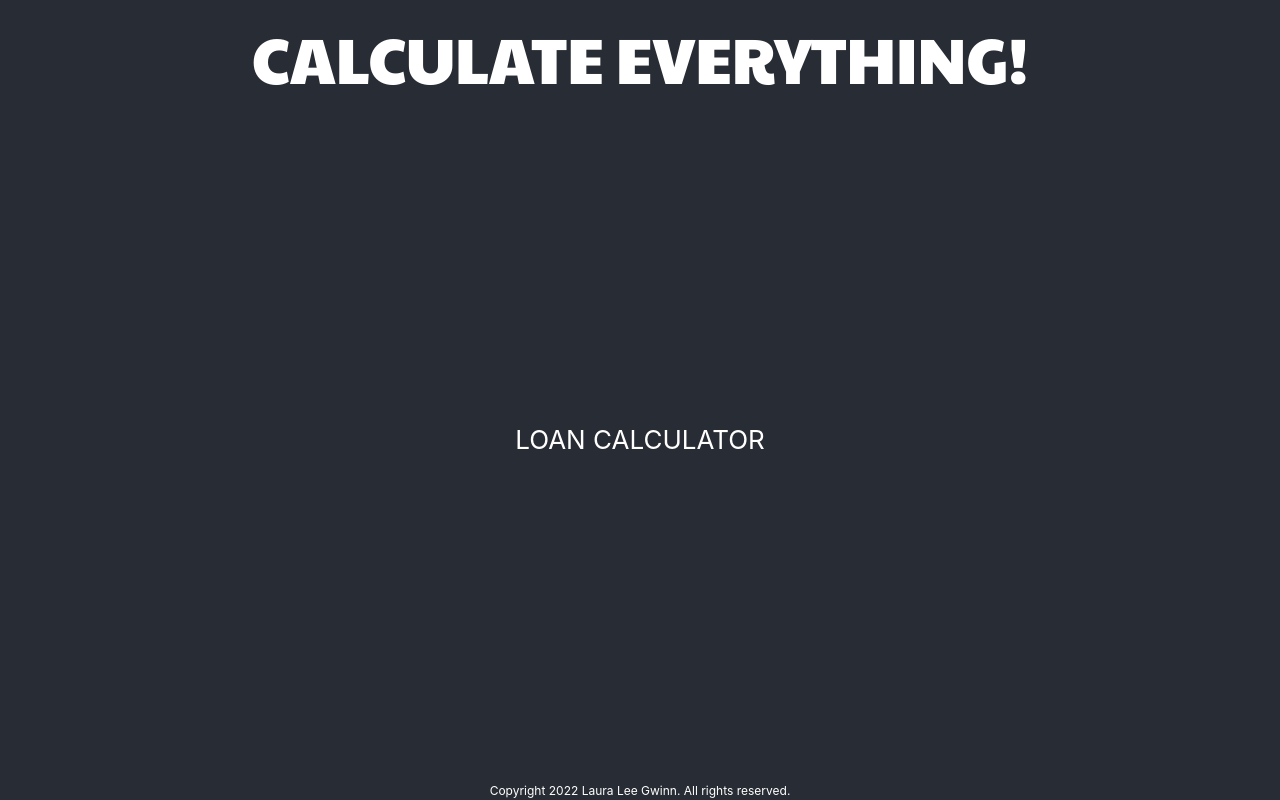
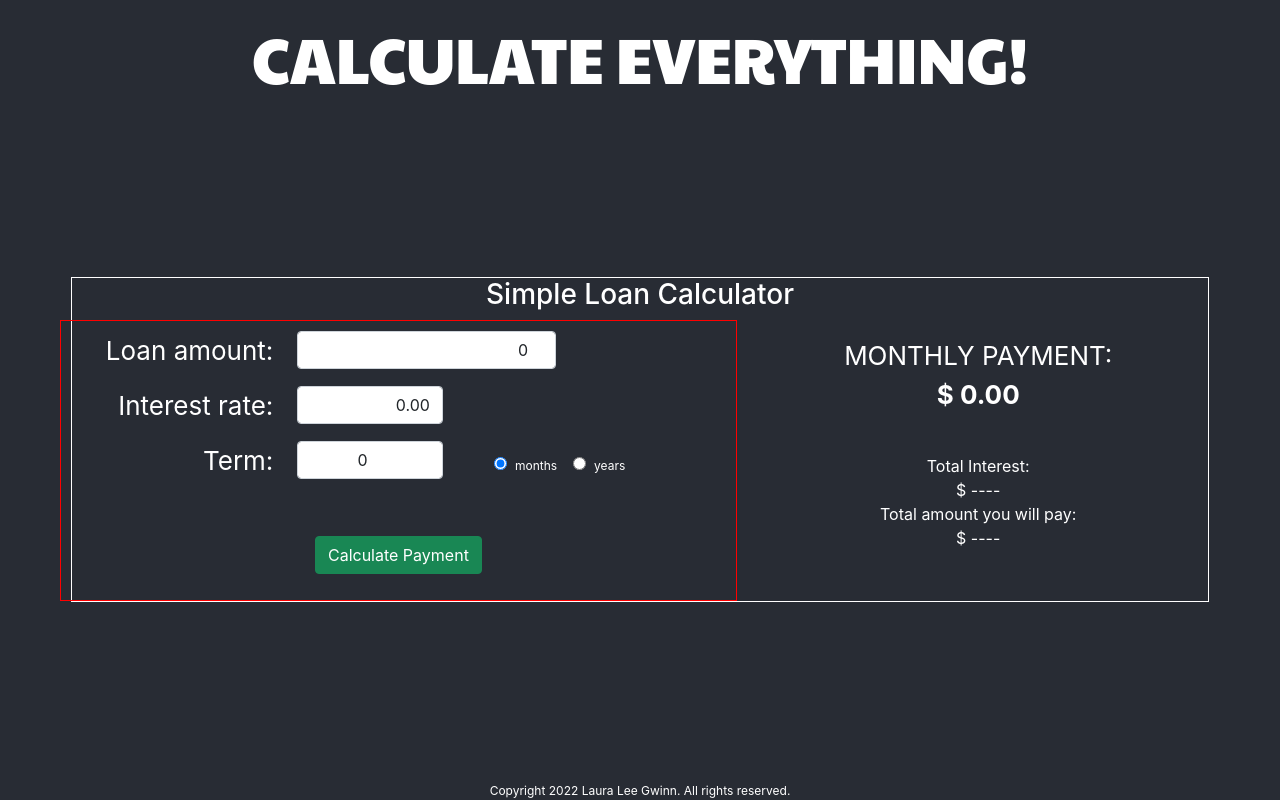
Before and after one commit to LLGwinn/CalculateEverything, a React (Create React App) app in the folder frontend/calc-everything/: page /loan in a window 1280 px wide. Built offline with nearby package versions, Linux system fonts and the light colour scheme.

Commit message:
loan calc working w/pmt amt based on months

```diff
--- a/frontend/calc-everything/src/App.css
+++ b/frontend/calc-everything/src/App.css
@@ -11,19 +11,9 @@
   color: white;
 }
 
-/* .App-header {
-  background-color: #282c34;
-  min-height: 100vh;
-  display: flex;
-  flex-direction: column;
-  align-items: center;
-  justify-content: center;
-  font-size: calc(10px + 2vmin);
-  color: white;
-} */
-
 .App-header {
   align-self: center;
+  width: 100%;
 }
 
 .App-link {
--- /dev/null
+++ b/frontend/calc-everything/src/Loan.css
@@ -0,0 +1,14 @@
+.Loan {
+    width: 90%;
+    margin:auto;
+    border: solid white 1px;
+}
+
+.Loan-form {
+    border: solid  red 1px;
+    padding: 10px;
+}
+
+.Loan-radio {
+    font-size: .75rem;
+}
--- a/frontend/calc-everything/src/Loan.js
+++ b/frontend/calc-everything/src/Loan.js
@@ -1,9 +1,135 @@
+import {useEffect, useState} from 'react';
+import {formatNumber, calculateLoanPmt} from './helpers';
+import './Loan.css';
+
+function Loan() {
+    const [formData, setFormData] = useState(
+        {principle: '0.00',
+         interest: '0.00',
+         term: 0,
+         timeDivs: "months"}
+    )
+
+    const [payment, setPayment] = useState("0.00");
 
 
-function Loan() {
+    // useEffect(() => {
+    //     setFormData(data => {
+    //         console.log(parseFloat(data.principle).toFixed(2))
+    //         return {...data, [data.principle]: parseFloat(data.principle).toFixed(2)}
+    //     })
+    // }, [payment])
+
+    const handleChange = evt => {
+        const {name, value} = evt.target;
+        setFormData(data => {
+            return {...data, [name]:value}
+        })
+    }
+
+    const calculate = (evt) => {
+        evt.preventDefault();
+        let rawCalculation = calculateLoanPmt(formData.principle, formData.interest, formData.term);
+        setFormData(data => {
+            return {...data, [data.principle]:formatNumber(data.principle)}
+        })
+        let formattedPmt = formatNumber(rawCalculation);
+        setPayment(formattedPmt);
+    }
+
     return (
-        <div>
-            LOAN CALCULATOR
+        <div className='Loan'>
+            <div className='h3'>Simple Loan Calculator</div>
+                <div className='row'>
+
+                    <div className='Loan-form col-7'>
+                        <form>
+                            <div className='row mb-2'>
+                                <div className="col-4 text-end">
+                                    <label htmlFor="principle" className="form-label">Loan amount:</label>
+                                </div>
+                                <div className='col-5'>
+                                    <input type="number" step=".01" min="0"
+                                        className="form-control text-end"
+                                        name="principle"
+                                        value={parseFloat(formData.principle)}
+                                        onChange={handleChange}
+                                    />
+                                </div>
+                            </div>
+
+                            <div className='row mb-2'>
+                                <div className='col-4 text-end'>
+                                    <label htmlFor="interest" className="form-label">Interest rate:</label>
+                                </div>
+                                <div className='col-3'>
+                                    <input type="text"
+                                        className="form-control text-end"
+                                        name="interest"
+                                        value={formData.interest}
+                                        onChange={handleChange}
+                                    />
+                                </div>
+                            </div>
+
+                            <div className='row mb-5'>
+                                <div className='col-4 text-end'>
+                                    <label htmlFor="term" className="form-label">Term:</label>
+                                </div>
+                                <div className='col-3'>
+                                    <input type="number"
+                                        className="form-control text-center "
+                                        name="term"
+                                        value={formData.term}
+                                        onChange={handleChange}
+                                    />
+                                </div>
+                                <div className="form-check col-auto">
+                                    <input type="radio"
+                                        className="months"
+                                        id="months"
+                                        name="timeDivs"
+                                        checked={true}
+                                        value={formData.timeDivs}
+                                        onChange={handleChange}
+                                    />
+                                    <label className="Loan-radio form-check-label ps-2" htmlFor="months">months</label>
+                                </div>
+                                <div className="form-check col-auto ps-1">
+                                    <input type="radio"
+                                        className="years"
+                                        id="years"
+                                        name="timeDivs"
+                                        value={formData.timeDivs}
+                                        onChange={handleChange}
+                                    />
+                                    <label className="Loan-radio form-check-label ps-2" htmlFor="years">years</label>
+                                </div>
+
+
+                            </div>
+
+                            <div className='row mb-3 '>
+                                <button type="submit"
+                                        className="btn btn-success col-auto mx-auto"
+                                        onClick={calculate}>Calculate Payment</button>
+                            </div>
+                        </form>
+                    </div>
+                    <div className='col-5'>
+                        <div className='row justify-content-center py-3'>
+                            MONTHLY PAYMENT:<br/><b> $ {payment}</b>
+                        </div>
+                        <div className='row justify-content-center pt-4 fs-6'>
+                            Total Interest:<br/> $ ----
+                        </div>
+                        <div className='row justify-content-center fs-6'>
+                            Total amount you will pay:<br/> $ ----
+                        </div>
+                    </div>
+                </div>
+
+
         </div>
     )
 }
--- a/frontend/calc-everything/src/PlainCalc.css
+++ b/frontend/calc-everything/src/PlainCalc.css
@@ -4,22 +4,18 @@
 
 .PlainCalc-calculator {
     border: solid white 2px;
-    padding: 10px 10px 20px 20px;
+    padding: 10px 20px 20px 20px;
     border-radius: 8px;
     box-shadow: 5px 8px 18px #7091e3;
+    max-width: 400px;
 }
 
 .PlainCalc-display {
     border: solid white 1px;
     margin-bottom: 10px;
-    /* font-size: 2rem; */
     padding: 5px;
     text-align: right;
 }
-
-/* .PlainCalc-keypad {
-    align-self: center;
-} */
 
 .PlainCalc-number {
     border: solid white 2px;
@@ -37,7 +33,6 @@
 
 .PlainCalc-operator {
     border: solid white 1px;
-    /* margin-bottom: 10px; */
     font-size: 1.25rem;
     min-width: 49px;
     font-weight: bolder;
@@ -45,16 +40,8 @@
 
 .PlainCalc-equals {
     border: solid white 1px;
-    /* margin-bottom: 10px; */
     font-size: 1.5rem;
     min-width: 100px;
-}
-
-.PlainCalc-memory {
-    border: solid white 1px;
-    /* margin-bottom: 10px; */
-    width: 54px;
-    font-size: smaller;
 }
 
 .PlainCalc-clear {
--- /dev/null
+++ b/frontend/calc-everything/src/helpers.js
@@ -0,0 +1,26 @@
+/** Formats a number to have two decimal places and commas for thousands */
+function formatNumber(num) {
+    const numWithDecimals = parseFloat(num).toFixed(2);
+    const numArray = numWithDecimals.split("");
+
+    if (isNaN(num) || num == Infinity || num < 0) return '--';
+    if (numArray.length < 7) return numWithDecimals;
+
+    for (let i=numArray.length-6; i>=1; i=i-3) {
+        numArray.splice(i, 0, ',')
+    }
+
+    return numArray.join('');
+}
+
+/** Simple loan calculation
+ *  args: principle amt, interest rate, term of loan
+ */
+function calculateLoanPmt(prin, int, time) {
+    const annualRate = (parseFloat(int/100)) / 12;
+    const simplified = Math.pow((1 + annualRate), time);
+
+    return (prin * ((annualRate * simplified) / (simplified - 1)))
+}
+
+export {formatNumber, calculateLoanPmt};
```
Also changed, not shown: frontend/calc-everything/src/PlainCalc.js (+13 -18 lines), frontend/calc-everything/src/PlainCalc2.js (deleted, +0 -11 lines), 1 other file (tests, documents, lock files or other folders).
